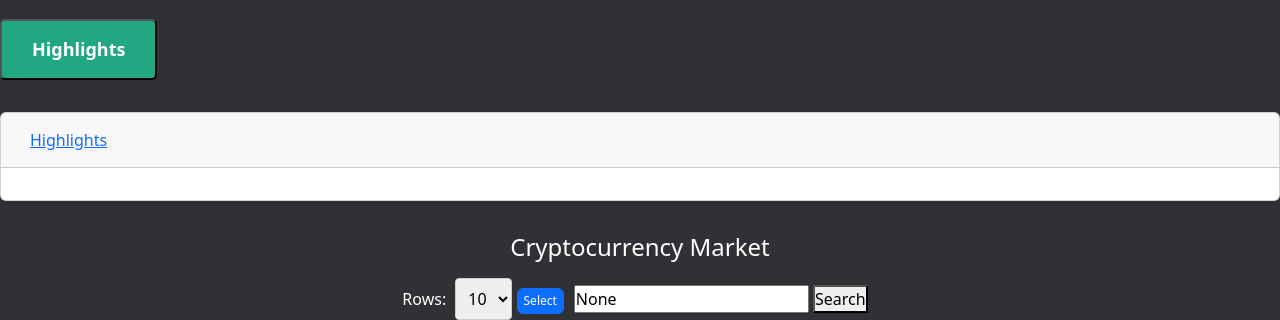
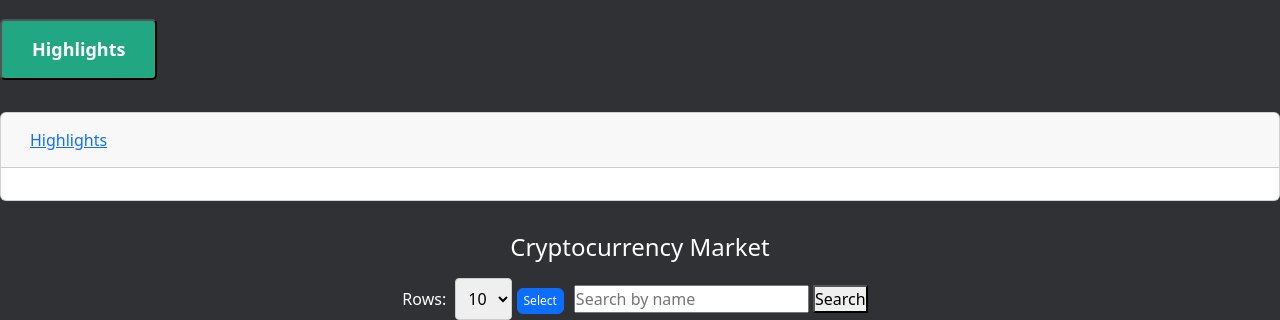
Before and after one commit to RH0IS/DIGIX, a Django app: page /home/ in a window 1280 px wide. Shown: the part 167-487 px from the top of the page. Run offline with Django 4.2, Linux system fonts and the light colour scheme; data that the repository does not hold is empty; some libraries are stand-ins or nearby versions.

Commit message:
Ridham | minor-fixes | fixed more issues

```diff
--- a/templates/coinmarketapp/crypto_list.html
+++ b/templates/coinmarketapp/crypto_list.html
@@ -55,7 +55,7 @@
     </form>
     <form method="GET" class="form-inline">
     <div class="form-group">
-    <input type="text" name="search" placeholder="Search by name" value="{{ search_query }}">
+    <input type="text" name="search" placeholder="Search by name" value="{% if search_query %}{{ search_query }}{% endif %}">
     <button type="submit">Search</button>
     </div>
     </form>
```
